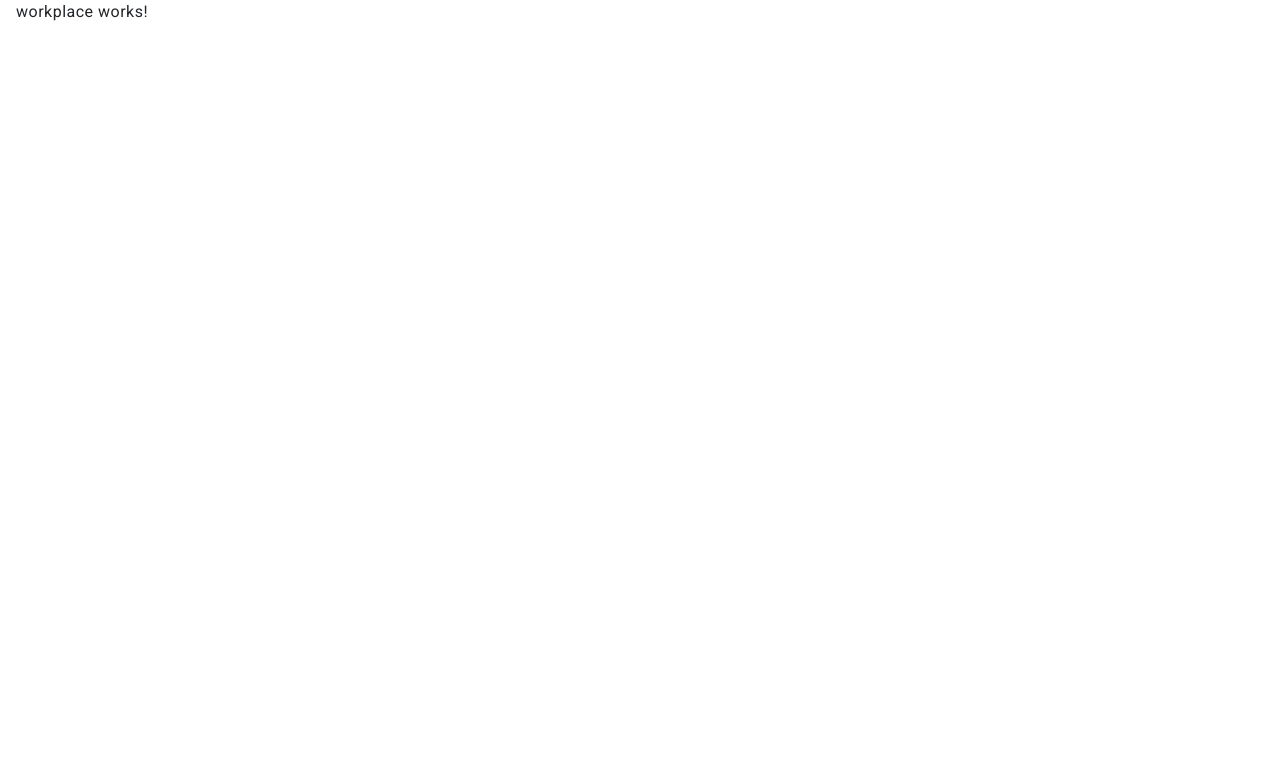
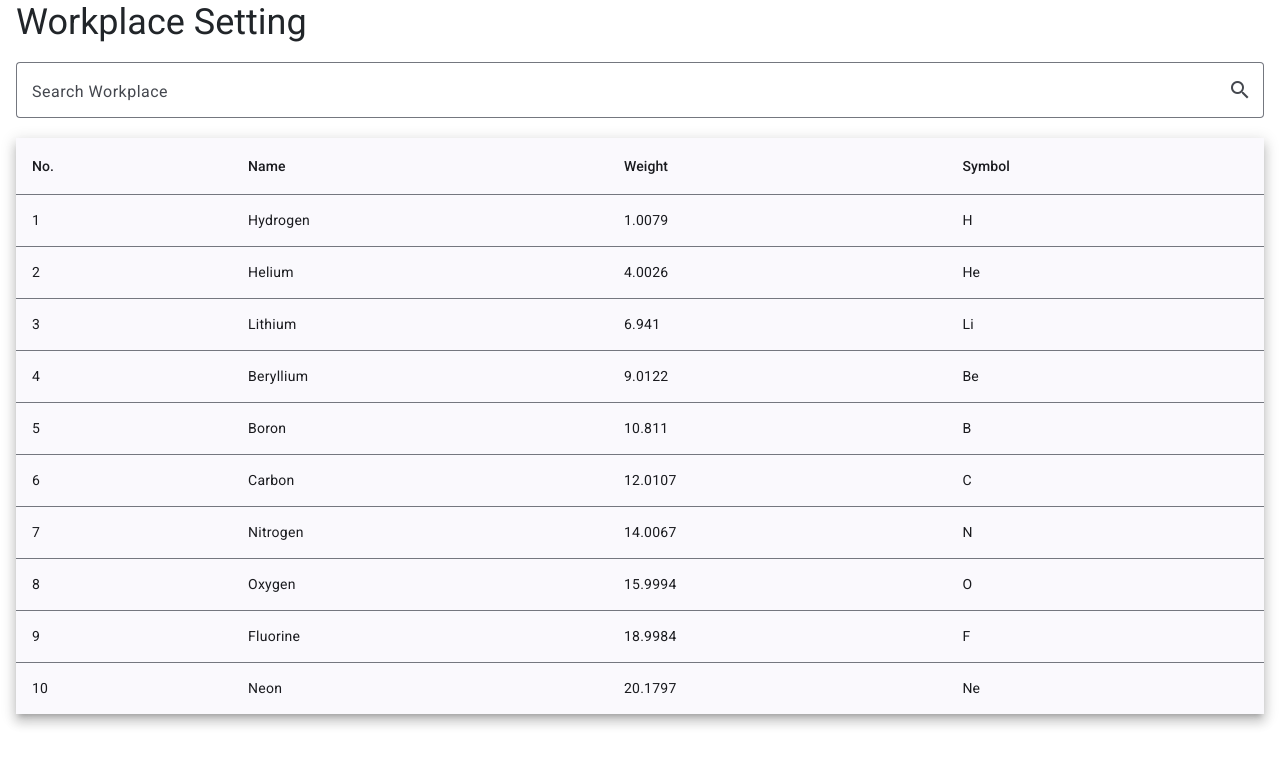
Before and after one commit to GrandAmir72/en-punch-card, an Angular app in the folder en-puch-card-app/: page /workplaces in a window 1280 px wide. Shown: the top 766 px of the page. Built offline with nearby package versions, Linux system fonts and the light colour scheme.

Commit message:
add workplace UI

```diff
--- a/en-puch-card-app/src/app/components/Dashboard/Offices/workplace/workplace.component.html
+++ b/en-puch-card-app/src/app/components/Dashboard/Offices/workplace/workplace.component.html
@@ -1 +1,46 @@
-<p>workplace works!</p>
+<div class="row">
+    <div class="col-12">
+        <h3>Workplace Setting</h3>
+        <mat-form-field appearance="outline" class="w-100">
+            <mat-label>Search Workplace</mat-label>
+            <input matInput placeholder="Workplace...">
+            <mat-icon matSuffix>search</mat-icon>
+        </mat-form-field>
+    </div>
+</div>
+<div class="row">
+    <div class="col-12">
+        <table mat-table [dataSource]="dataSource" class="mat-elevation-z8">
+
+            <!--- Note that these columns can be defined in any order.
+                  The actual rendered columns are set as a property on the row definition" -->
+
+            <!-- Position Column -->
+            <ng-container matColumnDef="position">
+                <th mat-header-cell *matHeaderCellDef> No. </th>
+                <td mat-cell *matCellDef="let element"> {{element.position}} </td>
+            </ng-container>
+
+            <!-- Name Column -->
+            <ng-container matColumnDef="name">
+                <th mat-header-cell *matHeaderCellDef> Name </th>
+                <td mat-cell *matCellDef="let element"> {{element.name}} </td>
+            </ng-container>
+
+            <!-- Weight Column -->
+            <ng-container matColumnDef="weight">
+                <th mat-header-cell *matHeaderCellDef> Weight </th>
+                <td mat-cell *matCellDef="let element"> {{element.weight}} </td>
+            </ng-container>
+
+            <!-- Symbol Column -->
+            <ng-container matColumnDef="symbol">
+                <th mat-header-cell *matHeaderCellDef> Symbol </th>
+                <td mat-cell *matCellDef="let element"> {{element.symbol}} </td>
+            </ng-container>
+
+            <tr mat-header-row *matHeaderRowDef="displayedColumns"></tr>
+            <tr mat-row *matRowDef="let row; columns: displayedColumns;"></tr>
+        </table>
+    </div>
+</div>
--- a/en-puch-card-app/src/app/components/Dashboard/Offices/workplace/workplace.component.ts
+++ b/en-puch-card-app/src/app/components/Dashboard/Offices/workplace/workplace.component.ts
@@ -1,10 +1,29 @@
 import { Component } from '@angular/core';
+export interface PeriodicElement {
+  name: string;
+  position: number;
+  weight: number;
+  symbol: string;
+}
 
+const ELEMENT_DATA: PeriodicElement[] = [
+  {position: 1, name: 'Hydrogen', weight: 1.0079, symbol: 'H'},
+  {position: 2, name: 'Helium', weight: 4.0026, symbol: 'He'},
+  {position: 3, name: 'Lithium', weight: 6.941, symbol: 'Li'},
+  {position: 4, name: 'Beryllium', weight: 9.0122, symbol: 'Be'},
+  {position: 5, name: 'Boron', weight: 10.811, symbol: 'B'},
+  {position: 6, name: 'Carbon', weight: 12.0107, symbol: 'C'},
+  {position: 7, name: 'Nitrogen', weight: 14.0067, symbol: 'N'},
+  {position: 8, name: 'Oxygen', weight: 15.9994, symbol: 'O'},
+  {position: 9, name: 'Fluorine', weight: 18.9984, symbol: 'F'},
+  {position: 10, name: 'Neon', weight: 20.1797, symbol: 'Ne'},
+];
 @Component({
   selector: 'app-workplace',
   templateUrl: './workplace.component.html',
   styleUrl: './workplace.component.css'
 })
 export class WorkplaceComponent {
-
+  displayedColumns: string[] = ['position', 'name', 'weight', 'symbol'];
+  dataSource = ELEMENT_DATA;
 }
```
Also changed, not shown: en-puch-card-app/src/app/components/Dashboard/Offices/offices-module/offices-module.module.ts (+7 -1 lines).
